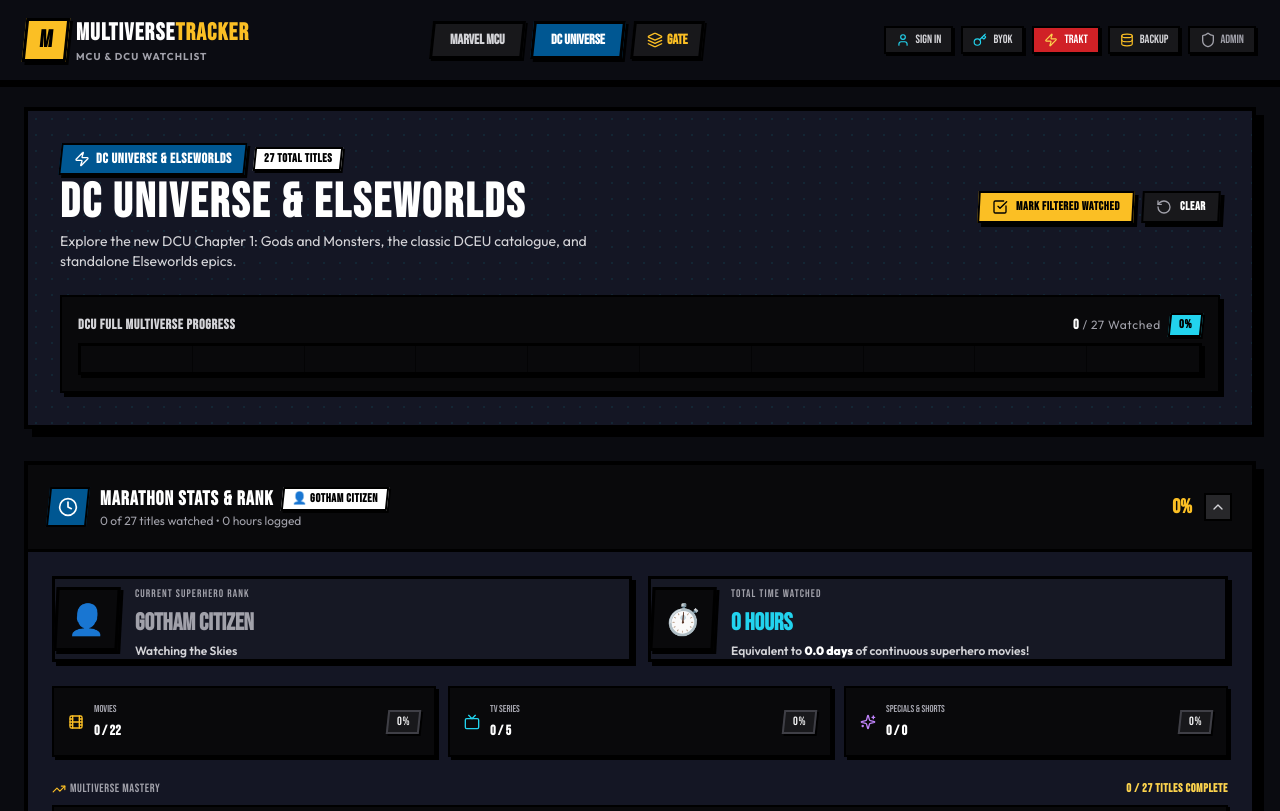
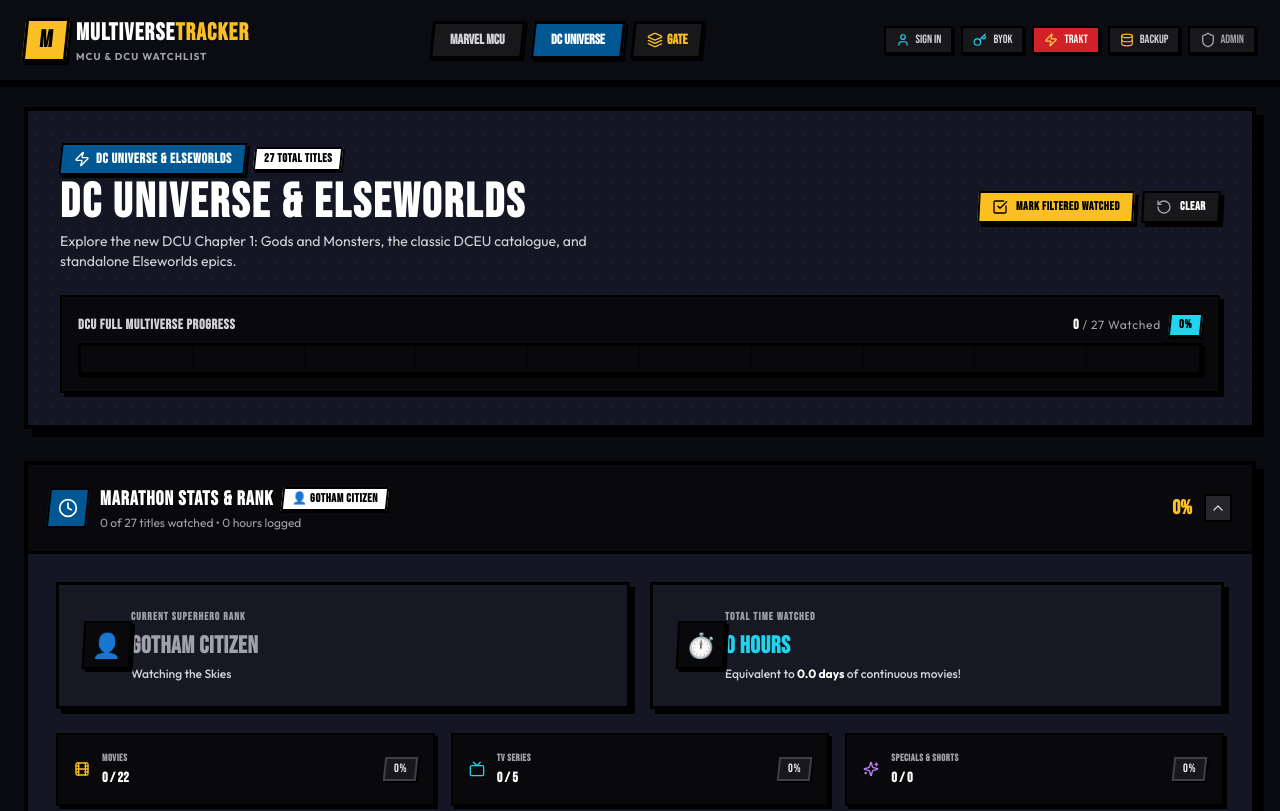
Before and after one commit to filipmoco0/multiverse-tracker, a Next.js app: page /dcu in a window 1280 px wide. Shown: the top 811 px of the page. Built offline with nearby package versions, Linux system fonts and the light colour scheme; no server answers; the database is empty.

Commit message:
style: give MarathonStatsWidget generous padding, proportional icons, and clean spacing

```diff
--- a/src/components/stats/MarathonStatsWidget.tsx
+++ b/src/components/stats/MarathonStatsWidget.tsx
@@ -6,13 +6,9 @@
   Clock,
   Film,
   Tv,
-  Award,
   ChevronDown,
   ChevronUp,
   Sparkles,
-  Zap,
-  Flame,
-  ShieldCheck,
   TrendingUp,
 } from 'lucide-react';
 import { FranchiseMedia, Universe } from '@/lib/types';
@@ -43,7 +39,7 @@
   const watchedSpecials = specials.filter((m) => Boolean(watchedIds[m.id])).length;
 
   const totalTitles = mediaList.length;
-  const totalWatched = Object.values(mediaList).filter((m) => Boolean(watchedIds[m.id])).length;
+  const totalWatched = mediaList.filter((m) => Boolean(watchedIds[m.id])).length;
   const overallPercentage = totalTitles > 0 ? Math.round((totalWatched / totalTitles) * 100) : 0;
 
   // 2. Runtime calculation (in minutes)
@@ -76,7 +72,7 @@
       if (overallPercentage <= 15) return { title: 'S.H.I.E.L.D. Recruit', subtitle: 'Level 1 Clearance', icon: '🛡️', color: 'text-cyan-400', badge: 'cyan' as const };
       if (overallPercentage <= 35) return { title: 'Street-Level Hero', subtitle: 'Defender of New York', icon: '🕸️', color: 'text-amber-400', badge: 'gold' as const };
       if (overallPercentage <= 60) return { title: 'Official Avenger', subtitle: "Earth's Mightiest Hero", icon: '🦸‍♂️', color: 'text-marvel-crimson', badge: 'marvel' as const };
-      if (overallPercentage <= 85) return { title: 'Sorcerer Supreme', subtitle: 'Master of the Mystic Arts', icon: '✨', color: 'text-purple-400', badge: 'gold' as const };
+      if (overallPercentage <= 85) return { title: 'Sorcerer Supreme', subtitle: 'Master of Mystic Arts', icon: '✨', color: 'text-purple-400', badge: 'gold' as const };
       if (overallPercentage < 100) return { title: 'Multiverse Guardian', subtitle: 'Nexus Being', icon: '🪐', color: 'text-emerald-400', badge: 'green' as const };
       return { title: 'The One Above All', subtitle: '100% Multiverse Master', icon: '👑', color: 'text-amber-300', badge: 'gold' as const };
     } else {
@@ -109,7 +105,7 @@
             <Clock className="w-5 h-5 skew-x-6" />
           </div>
           <div>
-            <div className="flex items-center gap-2">
+            <div className="flex items-center gap-2 flex-wrap">
               <h3 className="font-display font-black text-lg sm:text-xl uppercase tracking-wider text-white">
                 Marathon Stats & Rank
               </h3>
@@ -117,7 +113,7 @@
                 {currentRank.icon} {currentRank.title}
               </ComicBadge>
             </div>
-            <p className="text-xs text-zinc-400 font-sans hidden sm:block">
+            <p className="text-xs text-zinc-400 font-sans hidden sm:block mt-0.5">
               {totalWatched} of {totalTitles} titles watched • {watchedHours} hours logged
             </p>
           </div>
@@ -143,55 +139,55 @@
             transition={{ duration: 0.3 }}
             className="overflow-hidden"
           >
-            <div className="p-5 sm:p-6 space-y-6">
+            <div className="p-6 sm:p-7 space-y-6">
               {/* Top Row: Rank Card + Watch Time Card */}
-              <div className="grid grid-cols-1 md:grid-cols-2 gap-4">
+              <div className="grid grid-cols-1 md:grid-cols-2 gap-5">
                 {/* 1. Superhero Rank Card */}
-                <div className="bg-[#161824] border-[3px] border-black p-4.5 shadow-[4px_4px_0px_0px_#000000] flex items-center gap-4">
-                  <div className="w-16 h-16 bg-zinc-950 border-[3px] border-black flex items-center justify-center text-3xl shadow-[3px_3px_0px_0px_#000000] -skew-x-3">
+                <div className="bg-[#161824] border-[3px] border-black p-5 sm:p-6 shadow-[5px_5px_0px_0px_#000000] flex items-center gap-4.5">
+                  <div className="w-12 h-12 min-w-[48px] bg-zinc-950 border-2 border-black flex items-center justify-center text-2xl shadow-[3px_3px_0px_0px_#000000] -skew-x-3">
                     {currentRank.icon}
                   </div>
                   <div className="space-y-1">
-                    <span className="text-[11px] font-display uppercase tracking-widest text-zinc-400">
+                    <span className="text-[11px] font-display uppercase tracking-widest text-zinc-400 font-bold block">
                       Current Superhero Rank
                     </span>
-                    <h4 className={clsx('font-display font-black text-xl sm:text-2xl uppercase leading-none', currentRank.color)}>
+                    <h4 className={clsx('font-display font-black text-xl sm:text-2xl uppercase leading-tight tracking-wide', currentRank.color)}>
                       {currentRank.title}
                     </h4>
-                    <p className="text-xs text-zinc-300 font-sans font-semibold">
+                    <p className="text-xs text-zinc-300 font-sans font-medium">
                       {currentRank.subtitle}
                     </p>
                   </div>
                 </div>
 
                 {/* 2. Total Watch Time Card */}
-                <div className="bg-[#161824] border-[3px] border-black p-4.5 shadow-[4px_4px_0px_0px_#000000] flex items-center gap-4">
-                  <div className="w-16 h-16 bg-zinc-950 border-[3px] border-black flex items-center justify-center text-3xl shadow-[3px_3px_0px_0px_#000000] -skew-x-3">
+                <div className="bg-[#161824] border-[3px] border-black p-5 sm:p-6 shadow-[5px_5px_0px_0px_#000000] flex items-center gap-4.5">
+                  <div className="w-12 h-12 min-w-[48px] bg-zinc-950 border-2 border-black flex items-center justify-center text-2xl shadow-[3px_3px_0px_0px_#000000] -skew-x-3">
                     ⏱️
                   </div>
                   <div className="space-y-1">
-                    <span className="text-[11px] font-display uppercase tracking-widest text-zinc-400">
+                    <span className="text-[11px] font-display uppercase tracking-widest text-zinc-400 font-bold block">
                       Total Time Watched
                     </span>
-                    <h4 className="font-display font-black text-xl sm:text-2xl uppercase leading-none text-cyan-400">
+                    <h4 className="font-display font-black text-xl sm:text-2xl uppercase leading-tight tracking-wide text-cyan-400">
                       {watchedHours} Hours {remainingMinutes > 0 ? `${remainingMinutes}m` : ''}
                     </h4>
-                    <p className="text-xs text-zinc-300 font-sans font-semibold">
-                      Equivalent to <strong className="text-white">{watchedDays} days</strong> of continuous superhero movies!
+                    <p className="text-xs text-zinc-300 font-sans font-medium">
+                      Equivalent to <strong className="text-white">{watchedDays} days</strong> of continuous movies!
                     </p>
                   </div>
                 </div>
               </div>
 
               {/* Middle Row: Breakdown by Type (Movies, Shows, Specials) */}
-              <div className="grid grid-cols-1 sm:grid-cols-3 gap-3">
+              <div className="grid grid-cols-1 sm:grid-cols-3 gap-4">
                 {/* Movies Count */}
-                <div className="bg-zinc-950 border-2 border-black p-3.5 shadow-[3px_3px_0px_0px_#000000] flex items-center justify-between">
-                  <div className="flex items-center gap-2.5">
+                <div className="bg-zinc-950 border-2 border-black p-4 sm:p-4.5 shadow-[3px_3px_0px_0px_#000000] flex items-center justify-between">
+                  <div className="flex items-center gap-3">
                     <Film className="w-4 h-4 text-amber-400" />
                     <div>
-                      <span className="block text-[10px] font-display uppercase text-zinc-400">Movies</span>
-                      <strong className="text-sm font-display text-white">
+                      <span className="block text-[10px] font-display uppercase tracking-wider text-zinc-400 font-bold">Movies</span>
+                      <strong className="text-sm font-display text-white mt-0.5 block">
                         {watchedMovies} / {movies.length}
                       </strong>
                     </div>
@@ -202,12 +198,12 @@
                 </div>
 
                 {/* TV Shows Count */}
-                <div className="bg-zinc-950 border-2 border-black p-3.5 shadow-[3px_3px_0px_0px_#000000] flex items-center justify-between">
-                  <div className="flex items-center gap-2.5">
+                <div className="bg-zinc-950 border-2 border-black p-4 sm:p-4.5 shadow-[3px_3px_0px_0px_#000000] flex items-center justify-between">
+                  <div className="flex items-center gap-3">
                     <Tv className="w-4 h-4 text-cyan-400" />
                     <div>
-                      <span className="block text-[10px] font-display uppercase text-zinc-400">TV Series</span>
-                      <strong className="text-sm font-display text-white">
+                      <span className="block text-[10px] font-display uppercase tracking-wider text-zinc-400 font-bold">TV Series</span>
+                      <strong className="text-sm font-display text-white mt-0.5 block">
                         {watchedShows} / {shows.length}
                       </strong>
                     </div>
@@ -218,12 +214,12 @@
                 </div>
 
                 {/* Specials Count */}
-                <div className="bg-zinc-950 border-2 border-black p-3.5 shadow-[3px_3px_0px_0px_#000000] flex items-center justify-between">
-                  <div className="flex items-center gap-2.5">
+                <div className="bg-zinc-950 border-2 border-black p-4 sm:p-4.5 shadow-[3px_3px_0px_0px_#000000] flex items-center justify-between">
+                  <div className="flex items-center gap-3">
                     <Sparkles className="w-4 h-4 text-purple-400" />
                     <div>
-                      <span className="block text-[10px] font-display uppercase text-zinc-400">Specials & Shorts</span>
-                      <strong className="text-sm font-display text-white">
+                      <span className="block text-[10px] font-display uppercase tracking-wider text-zinc-400 font-bold">Specials & Shorts</span>
+                      <strong className="text-sm font-display text-white mt-0.5 block">
                         {watchedSpecials} / {specials.length}
                       </strong>
                     </div>
@@ -234,13 +230,13 @@
                 </div>
               </div>
 
-              {/* Bottom Progress Bar with Milestone Markers */}
-              <div className="space-y-2">
+              {/* Bottom Progress Bar */}
+              <div className="space-y-2 pt-1">
                 <div className="flex items-center justify-between text-xs font-display uppercase tracking-wider text-zinc-400">
-                  <span className="flex items-center gap-1">
+                  <span className="flex items-center gap-1.5 font-bold">
                     <TrendingUp className="w-3.5 h-3.5 text-amber-400" /> Multiverse Mastery
                   </span>
-                  <span className="text-amber-300 font-bold">{totalWatched} / {totalTitles} Titles Complete</span>
+                  <span className="text-amber-300 font-black">{totalWatched} / {totalTitles} Titles Complete</span>
                 </div>
 
                 <div className="relative h-4 bg-zinc-950 border-2 border-black shadow-[2px_2px_0px_0px_#000000] overflow-hidden">
```
